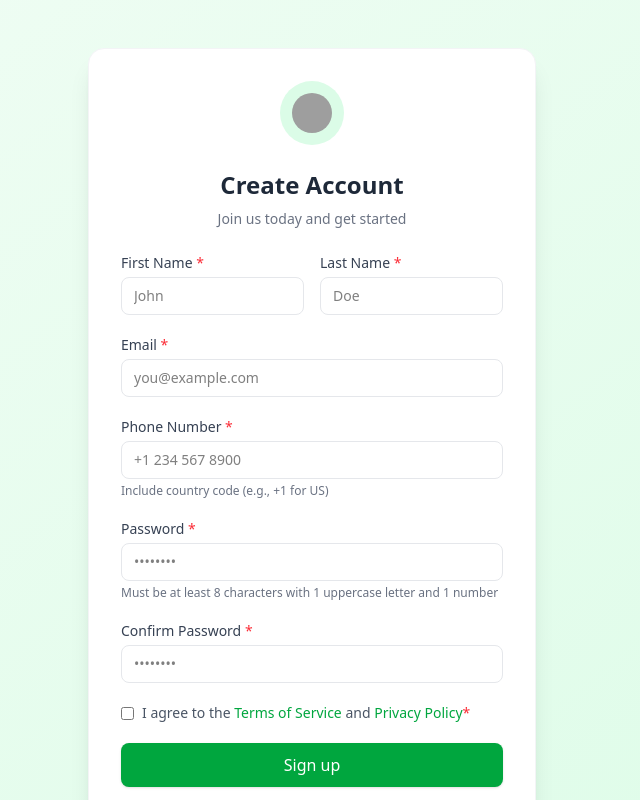
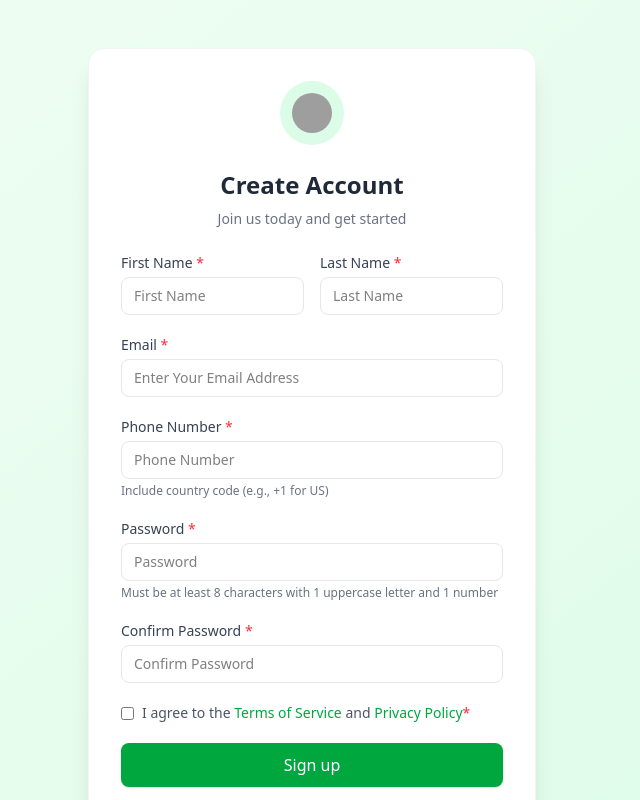
Before and after one commit to maharjanaryan/MobilityHub, a Next.js app: page /signup in a window 1280 px wide. Shown: the top 800 px of the page, without its empty margins (328-968 px from the left). Built offline with nearby package versions, Linux system fonts and the light colour scheme; grey boxes are pictures that could not be loaded.

Commit message:
improving design

```diff
--- a/src/app/signin/page.tsx
+++ b/src/app/signin/page.tsx
@@ -182,7 +182,7 @@ export default function SignInPage() {
                   required
                   value={email}
                   onChange={(e: React.ChangeEvent<HTMLInputElement>) => setEmail(e.target.value)}
-                  placeholder="you@example.com"
+                  placeholder="Enter you Email address"
                   className="w-full border border-gray-200 rounded-lg px-3 py-2 text-sm focus:outline-none focus:ring-2 focus:ring-green-500 focus:border-transparent"
                 />
               </div>
@@ -195,7 +195,7 @@ export default function SignInPage() {
                     required
                     value={password}
                     onChange={(e: React.ChangeEvent<HTMLInputElement>) => setPassword(e.target.value)}
-                    placeholder="••••••••"
+                    placeholder="Enter your Password"
                     className="w-full border border-gray-200 rounded-lg px-3 py-2 text-sm focus:outline-none focus:ring-2 focus:ring-green-500 focus:border-transparent pr-10"
                   />
                   <button
--- a/src/app/signup/page.tsx
+++ b/src/app/signup/page.tsx
@@ -203,7 +203,7 @@ export default function SignUpPage() {
                       setFirstName(e.target.value);
                       setError('');
                     }}
-                    placeholder="John"
+                    placeholder="First Name"
                     className="w-full border border-gray-200 rounded-lg px-3 py-2 text-sm focus:outline-none focus:ring-2 focus:ring-green-500 focus:border-transparent"
                     disabled={isLoading}
                   />
@@ -220,7 +220,7 @@ export default function SignUpPage() {
                       setLastName(e.target.value);
                       setError('');
                     }}
-                    placeholder="Doe"
+                    placeholder="Last Name"
                     className="w-full border border-gray-200 rounded-lg px-3 py-2 text-sm focus:outline-none focus:ring-2 focus:ring-green-500 focus:border-transparent"
                     disabled={isLoading}
                   />
@@ -239,7 +239,7 @@ export default function SignUpPage() {
                     setEmail(e.target.value);
                     setError('');
                   }}
-                  placeholder="you@example.com"
+                  placeholder="Enter Your Email Address"
                   className="w-full border border-gray-200 rounded-lg px-3 py-2 text-sm focus:outline-none focus:ring-2 focus:ring-green-500 focus:border-transparent"
                   disabled={isLoading}
                 />
@@ -257,7 +257,7 @@ export default function SignUpPage() {
                     setPhoneNumber(e.target.value);
                     setError('');
                   }}
-                  placeholder="+1 234 567 8900"
+                  placeholder="Phone Number"
                   className="w-full border border-gray-200 rounded-lg px-3 py-2 text-sm focus:outline-none focus:ring-2 focus:ring-green-500 focus:border-transparent"
                   disabled={isLoading}
                 />
@@ -278,7 +278,7 @@ export default function SignUpPage() {
                     setPassword(e.target.value);
                     setError('');
                   }}
-                  placeholder="••••••••"
+                  placeholder="Password"
                   className="w-full border border-gray-200 rounded-lg px-3 py-2 text-sm focus:outline-none focus:ring-2 focus:ring-green-500 focus:border-transparent"
                   disabled={isLoading}
                 />
@@ -299,7 +299,7 @@ export default function SignUpPage() {
                     setConfirmPassword(e.target.value);
                     setError('');
                   }}
-                  placeholder="••••••••"
+                  placeholder="Confirm Password"
                   className="w-full border border-gray-200 rounded-lg px-3 py-2 text-sm focus:outline-none focus:ring-2 focus:ring-green-500 focus:border-transparent"
                   disabled={isLoading}
                 />
```
